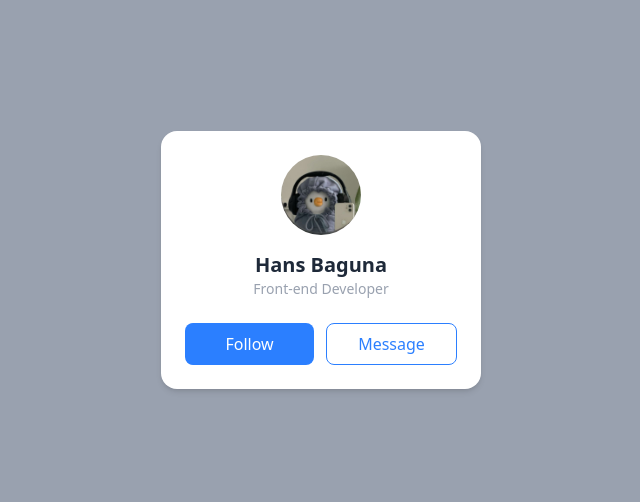
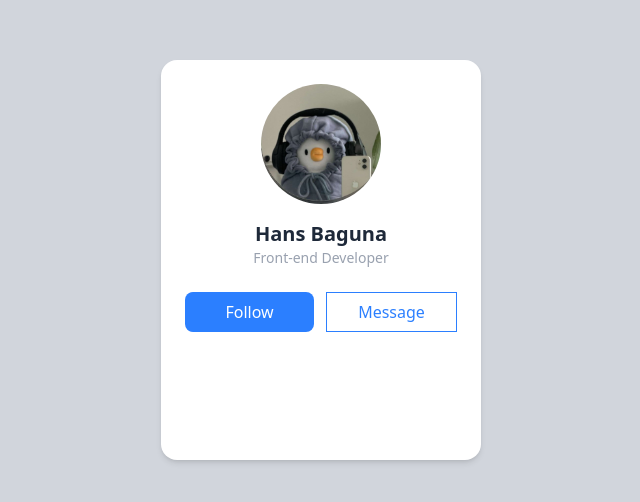
Before and after one commit to HansDoCode/personal-porfolio, a plain HTML site: page src/index.html in a window 1280 px wide. Shown: the part 140-642 px from the top of the page, without its empty margins (319-959 px from the left). Drawn offline with Linux system fonts and the light colour scheme.

Commit message:
1st commit

```diff
--- a/src/index.html
+++ b/src/index.html
@@ -6,15 +6,15 @@
     <link href="./output.css" rel="stylesheet" />
     <title>Profile</title>
   </head>
-  <body class="bg-gray-400 min-h-screen flex items-center justify-center">
-    <div class="bg-white rounded-2xl shadow-md p-6 w-80">
-      <img src="profile-picture.jpg" alt="picture" class="rounded-full size-20 mx-auto object-cover">
-      <h2 class="text-center text-xl font-bold text-gray-800 mt-4">Hans Baguna</h2>
-      <p class="text-center text-sm text-gray-400 ">Front-end Developer</p>
-      <div class="flex gap-3 mt-6">
-        <button class="flex-1 bg-blue-500 text-white p-2 rounded-lg hover:bg-blue-600 cursor-pointer">Follow</button>
-        <button class="flex-1 border border-blue-500 text-blue-500 p-2 rounded-lg hover:bg-blue-50 cursor-pointer">Message</button>
+    <body class="bg-gray-300 min-h-screen flex justify-center items-center">
+      <div class="bg-white rounded-2xl p-6 w-80 h-100 shadow-md">
+        <img src="profile-picture.jpg" alt="profile-picture" class="rounded-full size-30 object-cover mx-auto">
+        <h2 class="text-center font-bold text-xl mt-4 text-gray-800">Hans Baguna</h2>
+        <p class="text-center text-sm text-gray-400">Front-end Developer</p>
+        <div class="mt-6 flex gap-3">
+          <button class="flex-1 bg-blue-500 text-white rounded-lg py-2 hover:bg-blue-600 cursor-pointer">Follow</button>
+          <button class="flex-1 border border-blue-500 text-blue-500 hover:bg-blue-200 cursor-pointer">Message</button>
+        </div>
       </div>
-    </div>
-  </body>
+    </body>
 </html>
```
Also changed, not shown: src/output.css.
